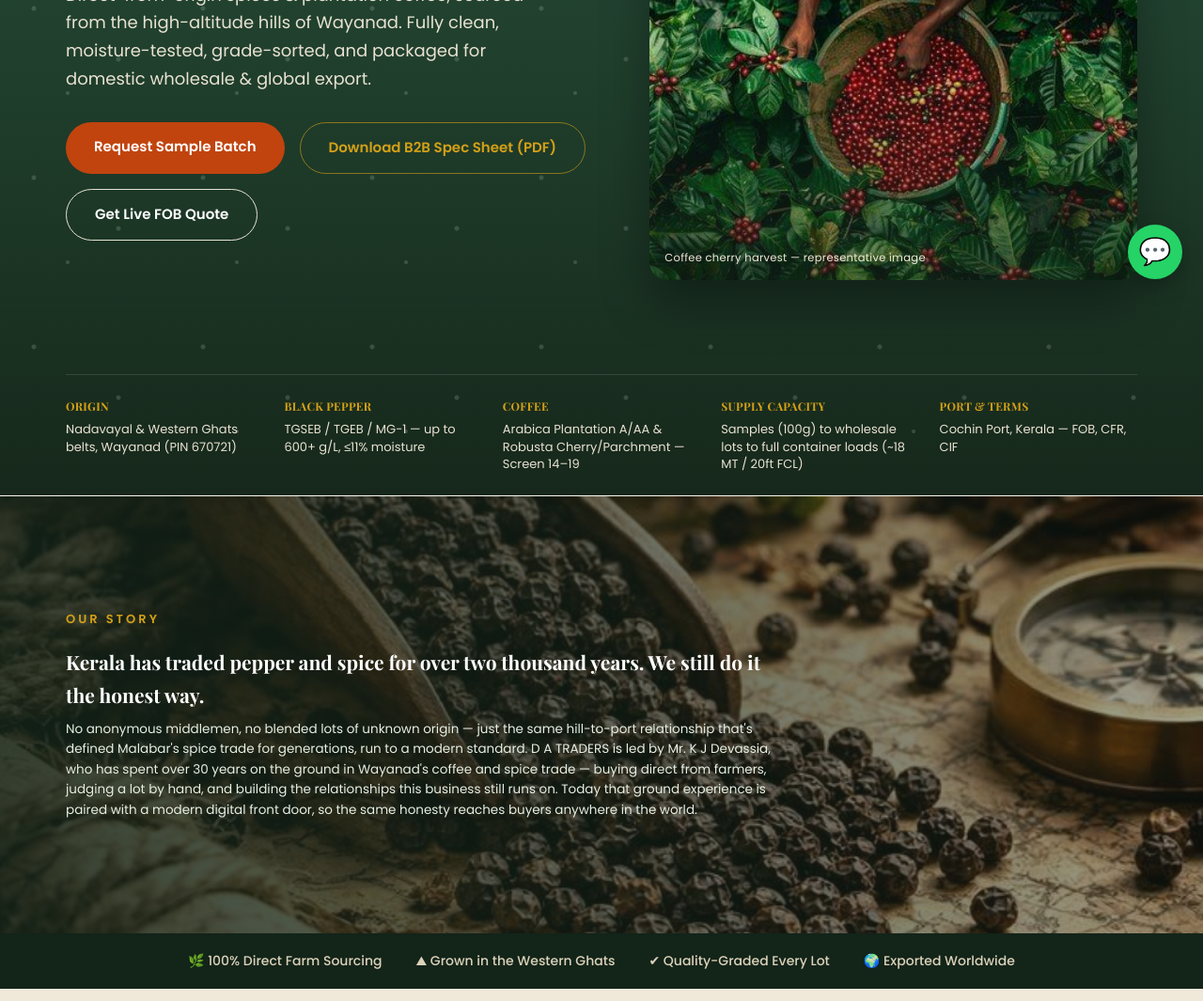
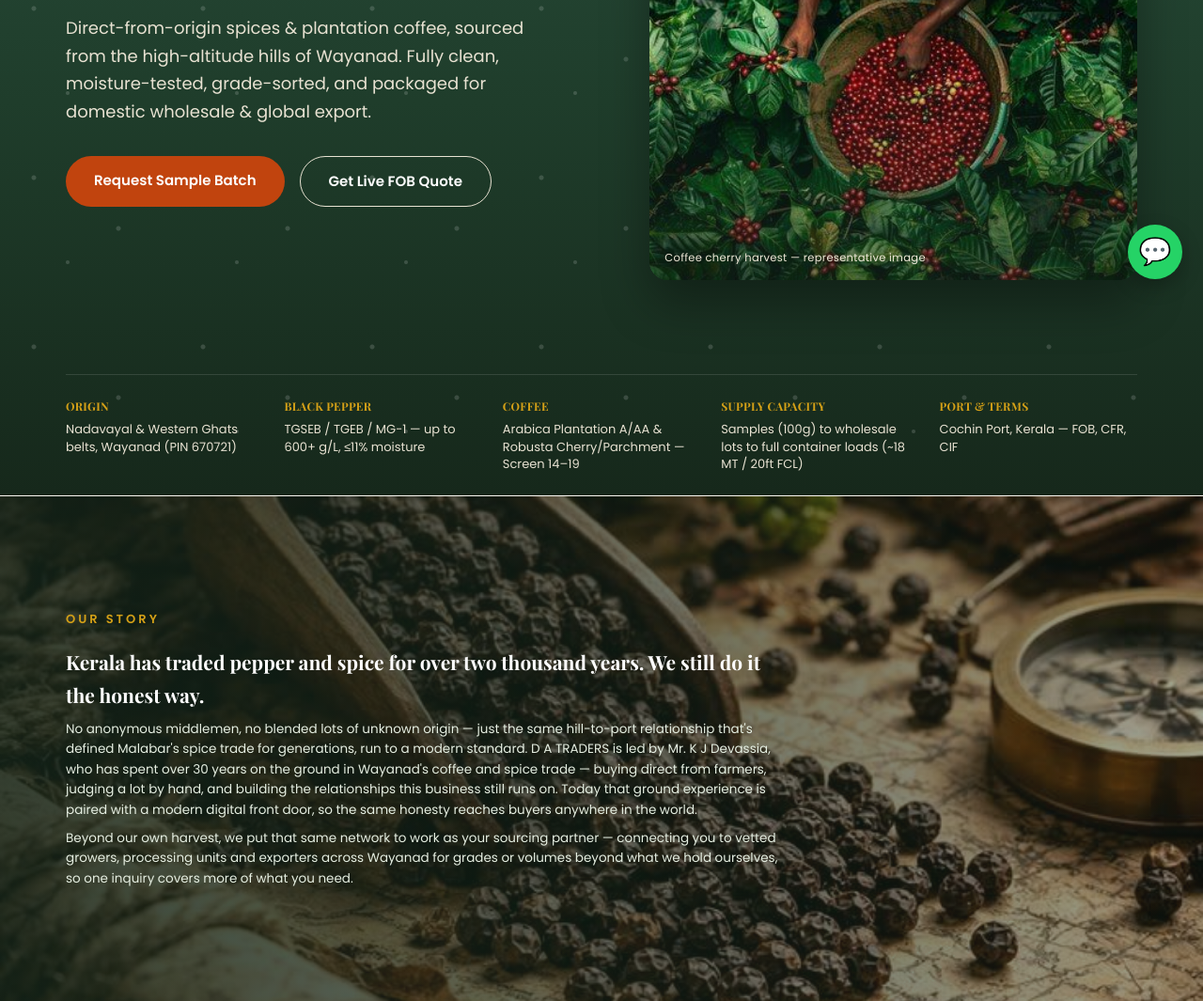
Before and after one commit to arvindianmen-design/da-traders-site, a plain HTML site: page index.html in a window 1280 px wide. Shown: the part 481-1546 px from the top of the page at 94% size. Drawn offline with nearby package versions, Linux system fonts and the light colour scheme.

Commit message:
Remove spec sheet links, add sourcing-partner positioning

```diff
--- a/index.html
+++ b/index.html
@@ -114,7 +114,8 @@ section{padding:90px 0;}
 .heritage-text{position:relative;z-index:2;display:flex;flex-direction:column;justify-content:center;padding:30px 24px;}
 .heritage-text .inner{max-width:1140px;margin:0 auto;width:100%;color:#fff;}
 .heritage-text h2{color:#fff;font-size:21px;max-width:760px;margin-bottom:8px;}
-.heritage-text p{color:#e6efe2;max-width:760px;font-size:13.5px;line-height:1.6;margin-bottom:0;}
+.heritage-text p{color:#e6efe2;max-width:760px;font-size:13.5px;line-height:1.6;margin-bottom:8px;}
+.heritage-text p:last-child{margin-bottom:0;}
 
 /* ORIGIN (merged mega-section) */
 .origin{background:var(--cream-dark);}
@@ -388,7 +389,6 @@ footer li{margin-bottom:10px;}
 <p class="tag">Direct-from-origin spices &amp; plantation coffee, sourced from the high-altitude hills of Wayanad. Fully clean, moisture-tested, grade-sorted, and packaged for domestic wholesale &amp; global export.</p>
 <div class="hero-btns">
 <a href="#contact" class="btn btn-primary">Request Sample Batch</a>
-<a href="assets/DA-Traders-B2B-Spec-Sheet.pdf" class="btn btn-ghost" target="_blank" rel="noopener">Download B2B Spec Sheet (PDF)</a>
 <a href="#products" class="btn btn-outline">Get Live FOB Quote</a>
 </div>
 </div>
@@ -413,6 +413,7 @@ footer li{margin-bottom:10px;}
 <div class="eyebrow">Our Story</div>
 <h2>Kerala has traded pepper and spice for over two thousand years. We still do it the honest way.</h2>
 <p>No anonymous middlemen, no blended lots of unknown origin — just the same hill-to-port relationship that's defined Malabar's spice trade for generations, run to a modern standard. D A TRADERS is led by Mr. K J Devassia, who has spent over 30 years on the ground in Wayanad's coffee and spice trade — buying direct from farmers, judging a lot by hand, and building the relationships this business still runs on. Today that ground experience is paired with a modern digital front door, so the same honesty reaches buyers anywhere in the world.</p>
+<p>Beyond our own harvest, we put that same network to work as your sourcing partner — connecting you to vetted growers, processing units and exporters across Wayanad for grades or volumes beyond what we hold ourselves, so one inquiry covers more of what you need.</p>
 </div>
 </div>
 </section>
@@ -550,6 +551,8 @@ footer li{margin-bottom:10px;}
 </div>
 </div>
 </div>
+
+<p class="market-note" style="margin-top:28px;">Need a different grade, volume, or spice entirely? As your Wayanad sourcing partner we can connect you to our vetted network of growers and processing partners — <a href="#contact">just send us an inquiry</a>.</p>
 
 </div>
 </section>
@@ -831,7 +834,6 @@ footer li{margin-bottom:10px;}
 <p>Request a sample batch, or get a real-time FOB export quote for your grade and quantity.</p>
 <div class="cta-btns">
 <a href="#contact" class="btn btn-primary">Request Sample Batch</a>
-<a href="assets/DA-Traders-B2B-Spec-Sheet.pdf" class="btn btn-outline" target="_blank" rel="noopener">Download B2B Spec Sheet (PDF)</a>
 <a href="https://wa.me/918078835433?text=Hi%20D%20A%20TRADERS%2C%20I%27d%20like%20a%20sample%20and%20a%20real-time%20FOB%20quote." target="_blank" rel="noopener" class="btn btn-whatsapp">💬 WhatsApp Us Directly</a>
 </div>
 </div>
```
